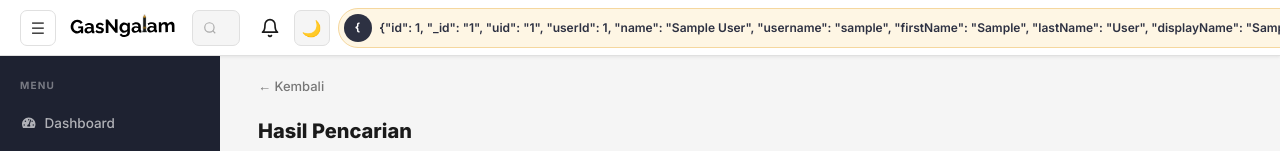
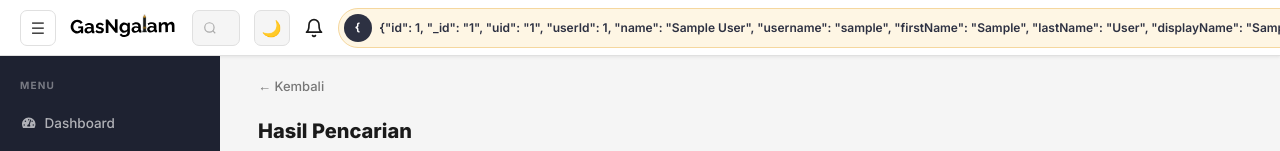
Before and after one commit to difaoctaviafirdayani/Gasngalam_frontend, a React (Vite) app: page /search in a window 1280 px wide. Shown: the top 151 px of the page. Built offline with nearby package versions, Linux system fonts and the light colour scheme; no server answers; sample sign-in values are in the browser's storage.

Commit message:
menukar posisi button theme dan notifikasi

```diff
--- a/src/pages/UserLayout.jsx
+++ b/src/pages/UserLayout.jsx
@@ -40,7 +40,11 @@ export default function UserLayout({ children }) {
           />
         </div>
         <div className="topbar-right">
-  {/* NOTIFIKASI */}
+          {/* ✅ Tombol toggle */}
+          <button className="theme-toggle-btn" onClick={toggleTheme} title="Ganti tema">
+            {theme === 'light' ? '🌙' : '☀️'}
+          </button>
+          {/* NOTIFIKASI */}
   {user && (
     <button onClick={() => navigate('/notifications')} title="Notifikasi" style={{ position: 'relative', background: 'none', border: 'none', cursor: 'pointer', padding: '4px 6px', borderRadius: 8, display: 'flex', alignItems: 'center' }}>
       <svg width="20" height="20" viewBox="0 0 24 24" fill="none" stroke="var(--text)" strokeWidth="2" strokeLinecap="round" strokeLinejoin="round">
@@ -49,10 +53,6 @@ export default function UserLayout({ children }) {
       </svg>
     </button>
   )}
-          {/* ✅ Tombol toggle */}
-          <button className="theme-toggle-btn" onClick={toggleTheme} title="Ganti tema">
-            {theme === 'light' ? '🌙' : '☀️'}
-          </button>
           {!user ? (
             <button className="nav-btn" onClick={() => navigate('/login')}>Login</button>
           ) : (
```
